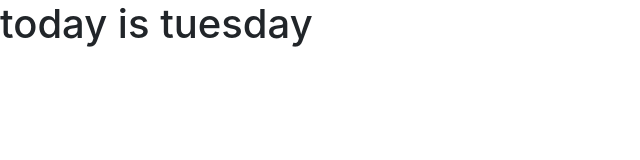
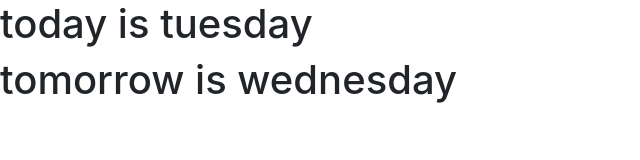
Before and after one commit to kxlvinz/tuesday-blues, a plain HTML site: page index.html in a window 1280 px wide. Shown: the whole page, without its empty margins (0-640 px from the left). Drawn offline with nearby package versions, Linux system fonts and the light colour scheme.

Commit message:
Update index.html

```diff
--- a/index.html
+++ b/index.html
@@ -12,6 +12,7 @@
   </head>
   <body>
     <h1>today is tuesday</h1>
+    <h1>tomorrow is wednesday</h1>
 
     <!-- Optional JavaScript -->
     <!-- jQuery first, then Popper.js, then Bootstrap JS -->
```
